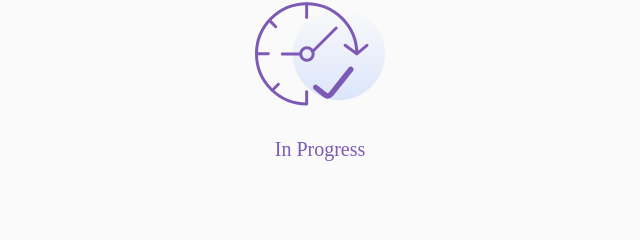
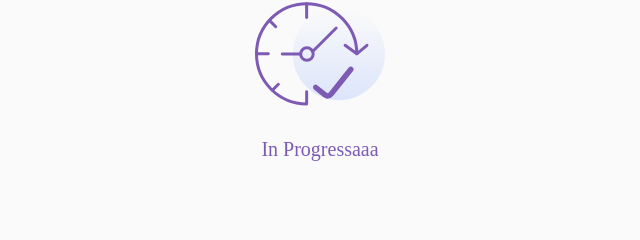
Before and after one commit to kakax114/navcoin-handoff, a plain HTML site: page index.html in a window 1280 px wide. Shown: the part 259-499 px from the top of the page, 620-1260 px from the left. Drawn offline with Linux system fonts and the light colour scheme.

Commit message:
test netify

```diff
--- a/index.html
+++ b/index.html
@@ -80,7 +80,7 @@
             <div style="/*display:flex;*//*justify-content:center;*//*flex-direction:column;*//*align-content:center;*/max-width:500px;margin:0 auto;margin-top:75px;">
                 <div id="icon-div" style="display:flex;margin:0 auto;justify-content:center;">
                     <div><img src="assets/img/Group%202884.svg" style="width:130px;">
-                        <h1 style="font-family:raleway;font-size:20px;color:#7D5AB5;text-align:center;">In Progress</h1>
+                        <h1 style="font-family:raleway;font-size:20px;color:#7D5AB5;text-align:center;">In Progressaaa</h1>
                     </div>
                 </div>
                 <div style="margin:0;margin-top:75px;">
```
